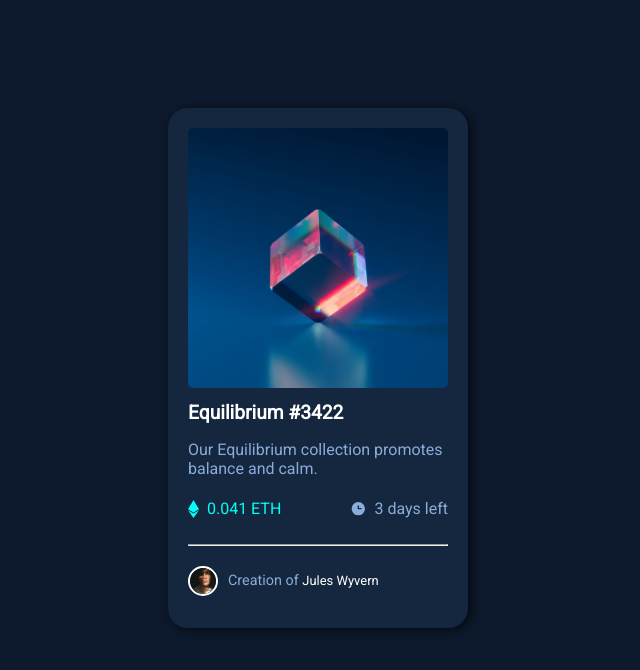
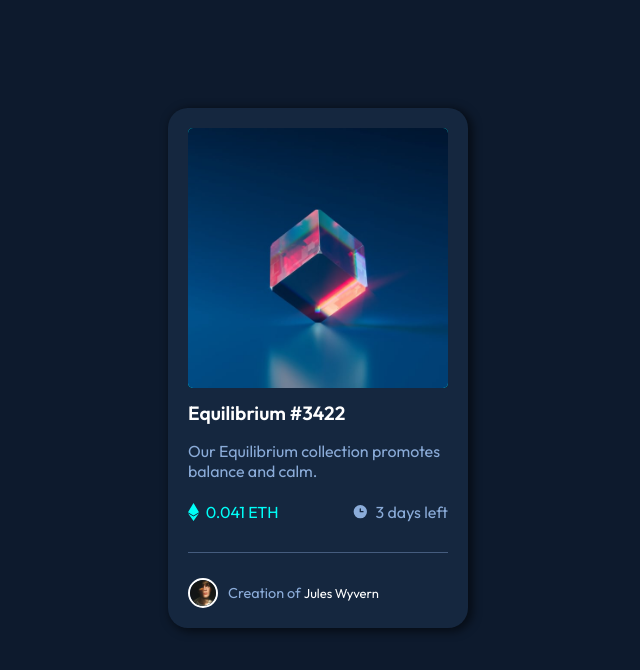
Before and after one commit to Anthony-S58/NFT-Card-Front-End-Mentor, a plain HTML site: page index.html in a window 1280 px wide. Shown: the whole page, without its empty margins (322-962 px from the left). Drawn offline with Linux system fonts and the light colour scheme.

Commit message:
AddHoverAndFont

```diff
--- a/index.html
+++ b/index.html
@@ -10,16 +10,16 @@
 <body>
 
     <div id="card">
-        <div id="image"><img src="img/image-equilibrium.jpg" alt=""></div>
+        <div id="image"><img class="equi" src="img/image-equilibrium.jpg" alt="equilibrium"></div>
         <div id="title"><h1>Equilibrium #3422</h1></div>
         <div id="description"><p>Our Equilibrium collection promotes balance and calm.</p></div>
         <div id="priceanddate">
-            <div id="price"><img src="img/icon-ethereum.svg" alt="">&nbsp; 0.041 ETH</div>
-            <div id="date"><img src="img/icon-clock.svg" alt="">&nbsp; 3 days left</div>
+            <div id="price"><img src="img/icon-ethereum.svg" alt="ethereum icon">&nbsp; 0.041 ETH</div>
+            <div id="date"><img src="img/icon-clock.svg" alt="clock icon">&nbsp; 3 days left</div>
         </div>
-        <hr>
+        <div id="line"></div>
         <div id="creator">
-            <div id="profilpicture"><img src="img/image-avatar.png" alt=""></div>
+            <div id="profilpicture"><img src="img/image-avatar.png" alt="profil avatar"></div>
             <div id="created"> Creation of <span id="name"> Jules Wyvern</span></div>
         </div>
     </div>
--- a/style.css
+++ b/style.css
@@ -1,9 +1,12 @@
-@import url('https://fonts.googleapis.com/css2?family=Roboto&display=swap');
+@import url('https://fonts.googleapis.com/css2?family=Outfit:wght@300;400;600&display=swap');
+
 *{
     top: 0;
     left: 0;
     box-sizing: border-box;
-    font-family: 'Roboto', sans-serif;}
+    font-family: 'Outfit', sans-serif;
+}
+
 body{
     background-color: #0D1A2D;
     display: flex;
@@ -24,15 +27,25 @@ body{
     height: 260px;
     border-radius: 5px;
     overflow: hidden;
+    background-color: #00FFF8;
+    background-image: url(img/icon-view.svg);
+    background-repeat: no-repeat;
+    background-position: center;
 }
 #image img{
     width: 100%;
     height: 100%;
     object-fit: cover;
 }
+.equi:hover{
+filter: opacity(50%);
+}
 #title{
     color: white;
     font-size: 0.6em;
+}
+#title:hover{
+    color: #00FFF8;
 }
 #description{
     color: #8BACD9;
@@ -59,6 +72,13 @@ hr{
     margin-top: 20px;
     margin-bottom: 20px;
     color: #8BACD9;
+}
+#line{
+    width: 100%;
+    height: 1px;
+    border-bottom: 1px solid #8bacd967;
+    margin-top: 25px;
+    margin-bottom: 25px;
 }
 #creator{
     width: 100%;
```
